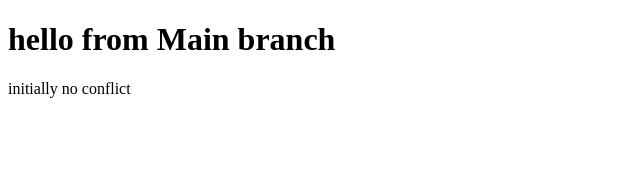
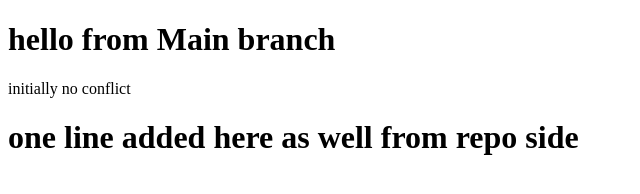
Before and after one commit to Murtaza-Shahani/Github, a plain HTML site: page index.html in a window 1280 px wide. Shown: the whole page, without its empty margins (0-640 px from the left). Drawn offline with Linux system fonts and the light colour scheme.

Commit message:
file changes

```diff
--- a/index.html
+++ b/index.html
@@ -10,5 +10,6 @@
         hello from Main branch
     </h1>
     <p>initially no conflict</p>
+    <h1>one line added here as well from repo side </h1>
 </body>
 </html>
```
